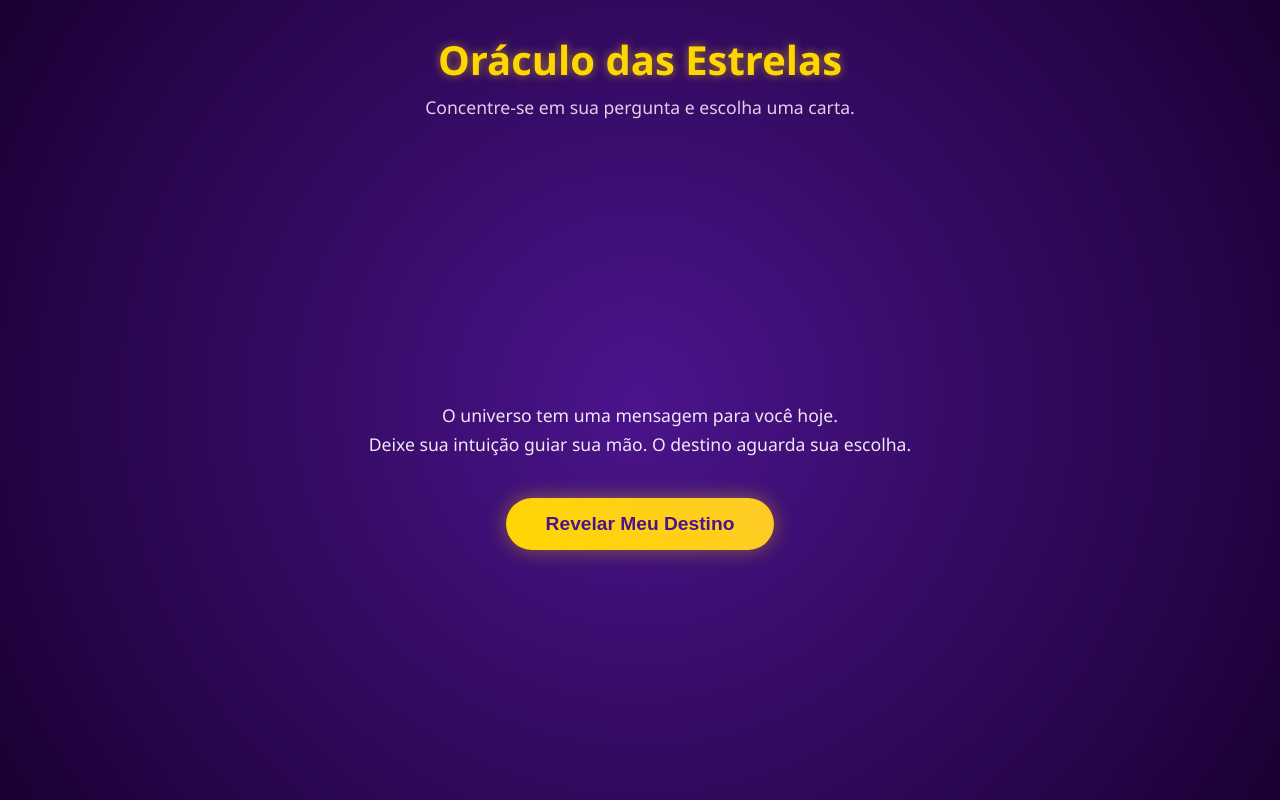
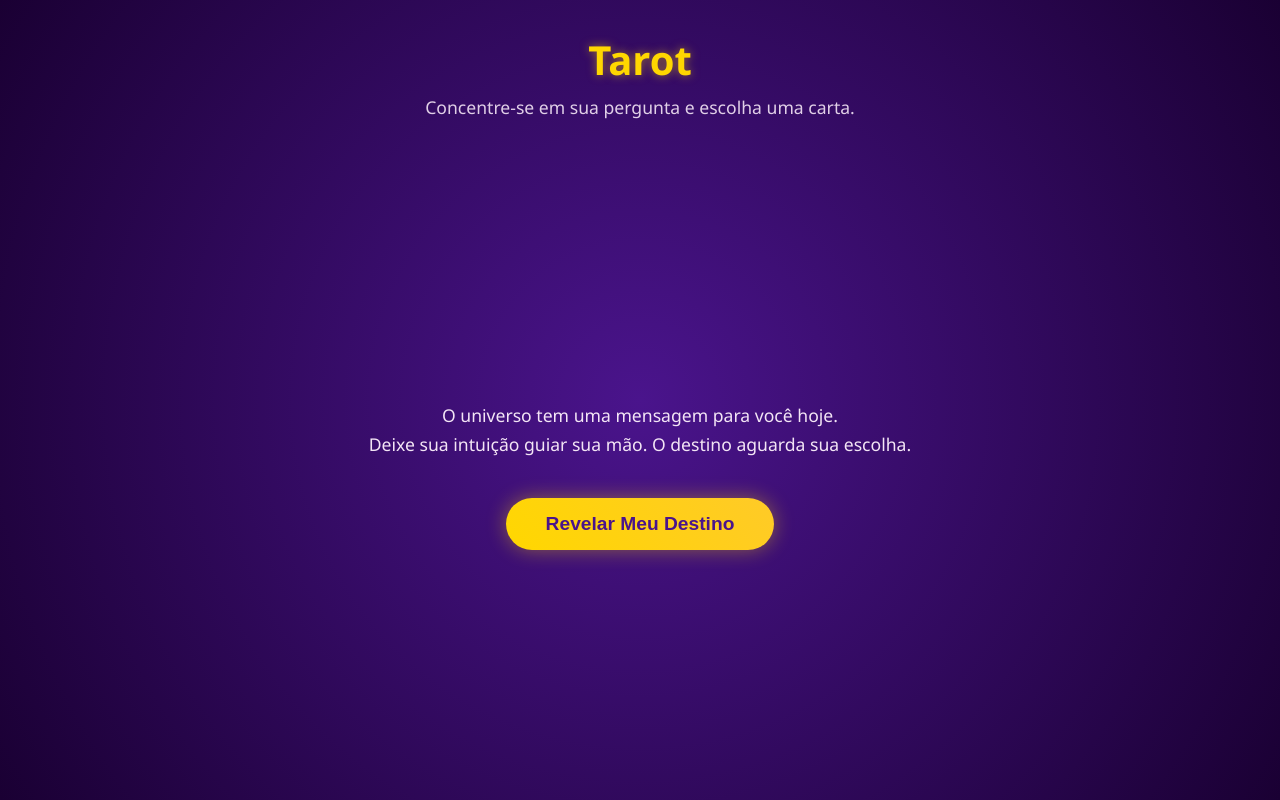
Before and after one commit to philipheferreira/tarotJogo, a plain HTML site: page index.html in a window 1280 px wide. Drawn offline with Linux system fonts and the light colour scheme.

Commit message:
Feat: adjust in index

```diff
--- a/index.html
+++ b/index.html
@@ -8,7 +8,7 @@
 </head>
 <body>
     <header>
-        <h1>Oráculo das Estrelas</h1>
+        <h1>Tarot</h1>
         <p class="subtitle">Concentre-se em sua pergunta e escolha uma carta.</p>
     </header>
 
```
